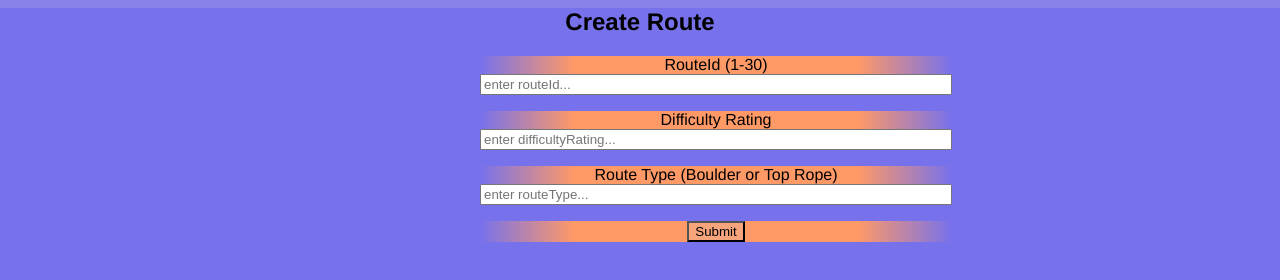
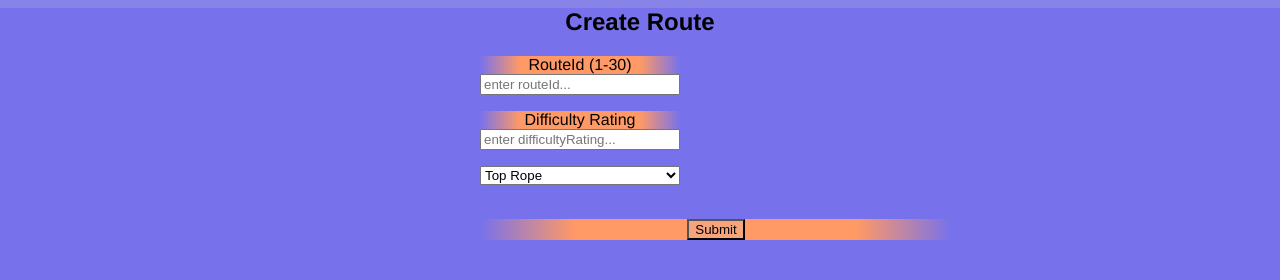
Before and after one commit to winters5885/NSS-Capstone, a website: page web/static_assets/createRoutes.html in a window 1280 px wide. Drawn offline with Linux system fonts and the light colour scheme; files whose address does not match are found by name.

Commit message:
Route type dropdown created.

```diff
--- a/web/static_assets/createRoutes.html
+++ b/web/static_assets/createRoutes.html
@@ -30,14 +30,20 @@
                 <label>Difficulty Rating</label>
                 <input type="text" id="difficultyRating" placeholder="enter difficultyRating..." required>
             </p>
-            <p class="form-field">
-                <label>Route Type (Boulder or Top Rope)</label>
-                <input type="text" id="routeType" placeholder="enter routeType..." required>
-            </p>
-            <p>
-                <button type="submit" class="button">Submit</button>
-            </p>
+            <form class="form-field">
+                <select style="width: 200px">
+                  <option id="routeType">Top Rope</option>
+                  <option id="routType">Boulder</option>
+                </select>
+                <br><br>
+                <p>
+                    <button type="submit" class="button">Submit</button>
+                </p>
+              </form>
+
         </form>
+
+
     </div>
 </body>
 
--- a/web/static_assets/css/style.css
+++ b/web/static_assets/css/style.css
@@ -138,13 +138,6 @@ a {
     color: var(--secondary-color);
 }
 
-.card {
-    opacity: 100%;
-    margin: auto;
-    width: 25%;
-    padding: 10px 20px;
-    text-align: center;
-}
 
 .error {
     color: var(--error-color);
@@ -160,13 +153,21 @@ a {
     color: var(--error-color);
 }
 
+.card {
+    opacity: 100%;
+    margin: auto;
+    width: 25%;
+    padding: 10px 20px;
+    text-align: center;
+}
 .card-content {
-    max-width: 500px;
+    max-width: 100px;
 }
 
 .card-content .form-field {
     display: flex;
     flex-direction: column;
+    width: 200%;
 }
 
 .tags {
```
